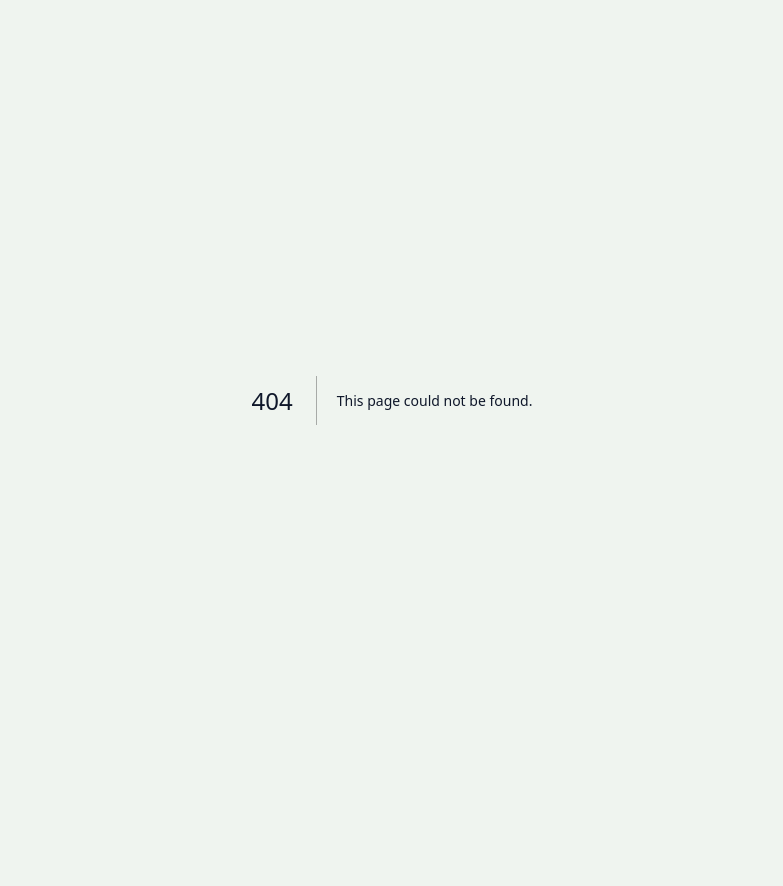
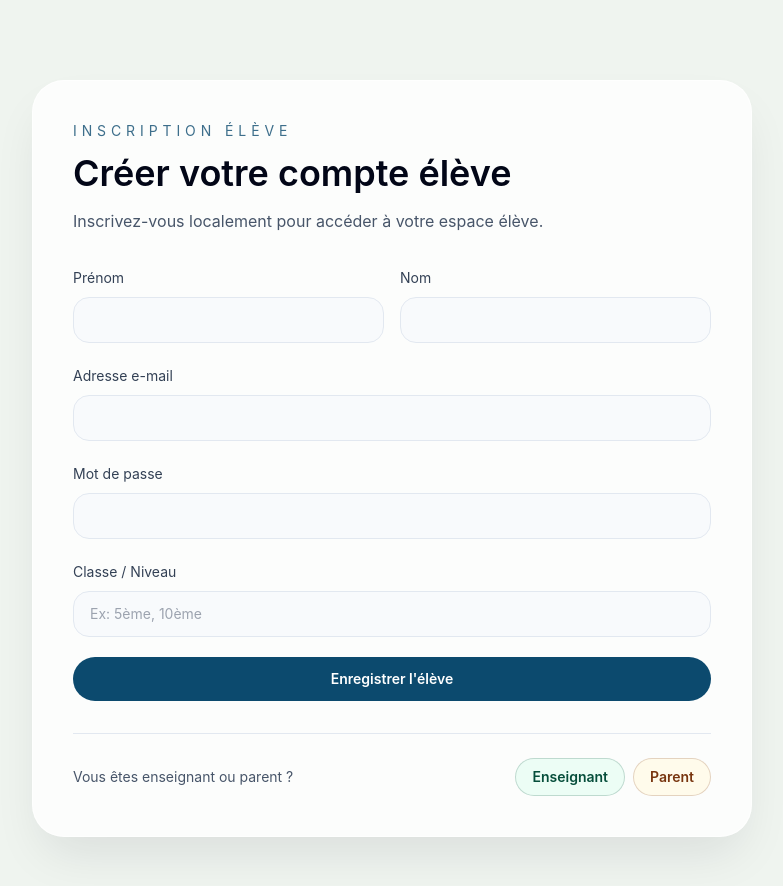
Before and after one commit to Liman5/AL-BAYAAN, a Next.js app: page /auth/register/student in a window 1280 px wide. Before the commit this address had no page. Shown: the top 886 px of the page, without its empty margins (248-1031 px from the left). Before the commit the page ends 800 px from the top, so only its background shows below. Built offline with nearby package versions, Linux system fonts and the light colour scheme.

Commit message:
feat(auth): add student registration page and link

```diff
--- a/app/auth/register/page.tsx
+++ b/app/auth/register/page.tsx
@@ -23,6 +23,10 @@ export default function RegisterPage() {
               <p className="text-lg font-semibold text-amber-900">Parent</p>
               <p className="mt-2 text-sm text-slate-600">Inscription dédiée pour les parents, pour suivre la progression de votre enfant et la communication scolaire.</p>
             </Link>
+            <Link href="/auth/register/student" className="rounded-[1.5rem] border border-sky-900/15 bg-sky-50 px-6 py-6 text-left shadow-sm transition hover:border-sky-900/30 hover:bg-sky-100">
+              <p className="text-lg font-semibold text-sky-900">Élève</p>
+              <p className="mt-2 text-sm text-slate-600">Inscription dédiée pour les élèves — accédez à votre tableau de bord et vos cours.</p>
+            </Link>
           </div>
         </div>
 
--- /dev/null
+++ b/app/auth/register/student/page.tsx
@@ -0,0 +1,80 @@
+"use client";
+
+import { FormEvent, useState } from 'react';
+import Link from 'next/link';
+import { useRouter } from 'next/navigation';
+
+export default function StudentRegisterPage() {
+  const [submitted, setSubmitted] = useState(false);
+  const router = useRouter();
+
+  function handleSubmit(event: FormEvent<HTMLFormElement>) {
+    event.preventDefault();
+    setSubmitted(true);
+    // After local registration, redirect to login
+    router.push('/auth/login');
+  }
+
+  return (
+    <main className="mx-auto min-h-screen max-w-3xl px-6 py-20">
+      <div className="glass-card rounded-[2rem] border border-white/70 bg-white/80 p-10 shadow-2xl shadow-slate-900/10 backdrop-blur-xl">
+        <div className="mb-8">
+          <p className="text-sm uppercase tracking-[0.35em] text-sky-900/80">Inscription Élève</p>
+          <h1 className="mt-3 text-4xl font-semibold text-slate-950">Créer votre compte élève</h1>
+          <p className="mt-4 text-slate-600">Inscrivez-vous localement pour accéder à votre espace élève.</p>
+        </div>
+
+        <form onSubmit={handleSubmit} className="space-y-5">
+          <div className="grid gap-4 sm:grid-cols-2">
+            <label className="block">
+              <span className="text-sm text-slate-700">Prénom</span>
+              <input required type="text" className="mt-2 w-full rounded-2xl border border-slate-200 bg-slate-50 px-4 py-3 text-sm outline-none transition focus:border-sky-500" />
+            </label>
+            <label className="block">
+              <span className="text-sm text-slate-700">Nom</span>
+              <input required type="text" className="mt-2 w-full rounded-2xl border border-slate-200 bg-slate-50 px-4 py-3 text-sm outline-none transition focus:border-sky-500" />
+            </label>
+          </div>
+
+          <label className="block">
+            <span className="text-sm text-slate-700">Adresse e-mail</span>
+            <input required type="email" className="mt-2 w-full rounded-2xl border border-slate-200 bg-slate-50 px-4 py-3 text-sm outline-none transition focus:border-sky-500" />
+          </label>
+
+          <label className="block">
+            <span className="text-sm text-slate-700">Mot de passe</span>
+            <input required type="password" className="mt-2 w-full rounded-2xl border border-slate-200 bg-slate-50 px-4 py-3 text-sm outline-none transition focus:border-sky-500" />
+          </label>
+
+          <label className="block">
+            <span className="text-sm text-slate-700">Classe / Niveau</span>
+            <input type="text" className="mt-2 w-full rounded-2xl border border-slate-200 bg-slate-50 px-4 py-3 text-sm outline-none transition focus:border-sky-500" placeholder="Ex: 5ème, 10ème" />
+          </label>
+
+          <button type="submit" className="w-full rounded-full bg-sky-900 px-5 py-3 text-sm font-semibold text-white transition hover:bg-sky-800">
+            Enregistrer l'élève
+          </button>
+        </form>
+
+        {submitted ? (
+          <div className="mt-8 rounded-3xl border border-sky-100 bg-sky-50/80 p-5 text-sky-900 shadow-sm">
+            <p className="font-semibold">Inscription réussie !</p>
+            <p className="mt-2 text-sm text-sky-900">Votre compte élève a été créé localement. Vous pouvez maintenant vous connecter.</p>
+          </div>
+        ) : null}
+
+        <div className="mt-8 flex flex-col gap-3 border-t border-slate-200 pt-6 text-sm text-slate-600 sm:flex-row sm:items-center sm:justify-between">
+          <p>Vous êtes enseignant ou parent ?</p>
+          <div className="flex gap-2">
+            <Link href="/auth/register/teacher" className="rounded-full border border-emerald-900/20 bg-emerald-50 px-4 py-2 text-sm font-semibold text-emerald-900 transition hover:bg-emerald-100">
+              Enseignant
+            </Link>
+            <Link href="/auth/register/parent" className="rounded-full border border-amber-900/20 bg-amber-50 px-4 py-2 text-sm font-semibold text-amber-900 transition hover:bg-amber-100">
+              Parent
+            </Link>
+          </div>
+        </div>
+      </div>
+    </main>
+  );
+}
```
